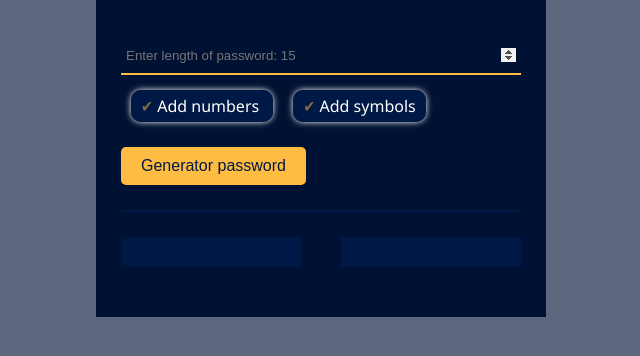
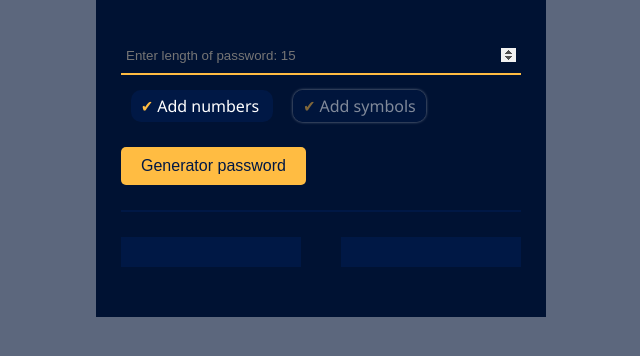
Before and after one commit to SirajAtFiverr/password-generator, a plain HTML site: page index.html in a window 1280 px wide. In both pictures the pointer is over the element 521 px from the left and 414 px from the top of the page. Shown: the part 308-664 px from the top of the page, without its empty margins (319-959 px from the left). Drawn offline with Linux system fonts and the light colour scheme.

Commit message:
save changes

```diff
--- a/style.css
+++ b/style.css
@@ -65,18 +65,19 @@ body{
     background-color: #001845;
     margin: 10px 10px;
     border-radius: 10px;
-    box-shadow: 0 0 6px 0 white;
+    box-shadow: 0 0 3px 0 white;
+    opacity: 0.5;
+    cursor: pointer;
+}
+
+.toggle-option:hover{
+    opacity: 1;
+    box-shadow: none;
 }
 
 .tick{
     color: #ffbc42;
-    opacity: 0.5;
 }
-
-.tick:hover{
-    opacity: 1;
-}
-
 
 .password-generate-button{
     padding: 10px 20px;
@@ -87,7 +88,7 @@ body{
     font-size: 16px;
 }
 .password-generate-button:hover{
-    background-color: rgba(255, 188, 66, 0.95);
+    background-color: rgba(255, 188, 66, 0.8);
 }
 
 hr{
```
